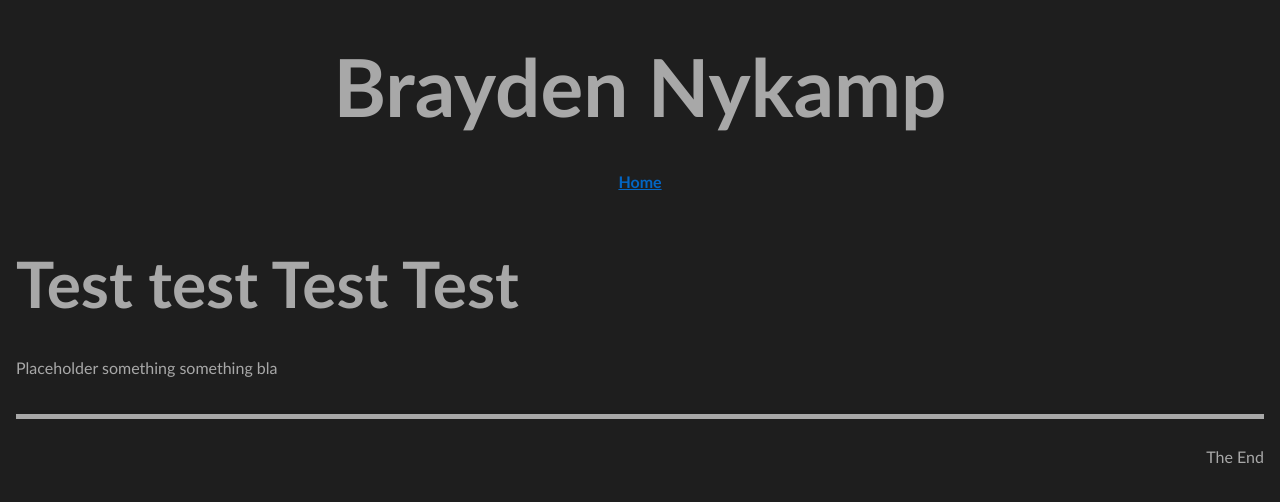
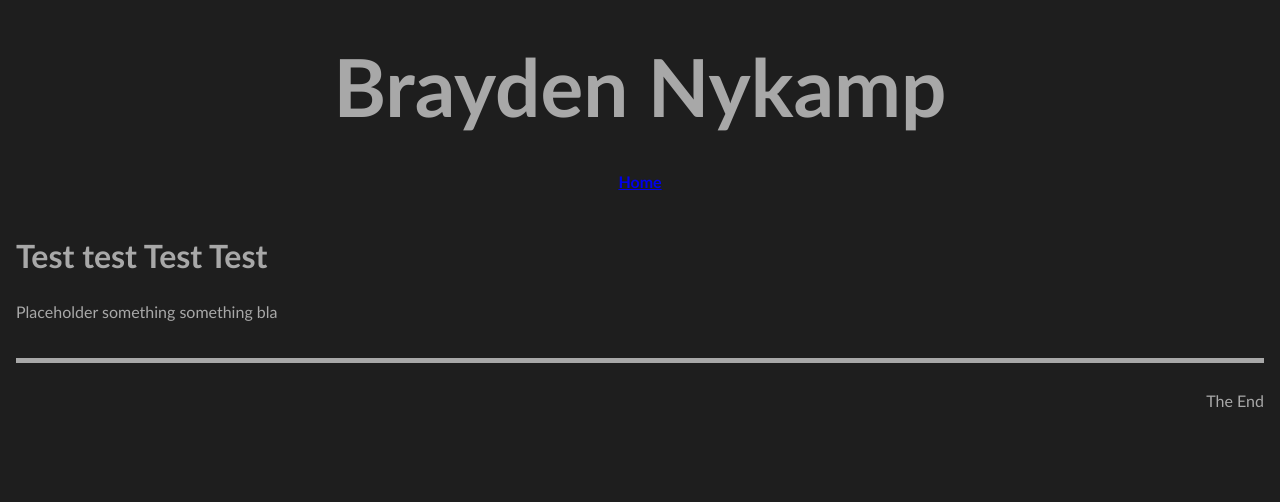
Before and after one commit to BraydenNykamp/BraydenNykamp.github.io, a plain HTML site: page index.html in a window 1280 px wide. Drawn offline with Linux system fonts and the light colour scheme.

Commit message:
Everything is awesome now

```diff
--- a/index.html
+++ b/index.html
@@ -4,7 +4,7 @@
 		<link rel="stylesheet" href="styles.css"/>
 		<meta charset = "UTF-8" />
 		<meta name="viewport" content="width=device-width,initial-scale=1">
-		<title>Brayden Nykamp</title>
+		<title>Planet Brayden</title>
 	</head>
 	<body>
 		<header>
--- a/styles.css
+++ b/styles.css
@@ -52,14 +52,14 @@ nav{
 }
 
 nav a{
-	color:#0366c5;
+	color:var(accent-blue);
 	margin:0 0.9rem;
 	font-weight:bold;
 }
 
 nav a:hover{
 	font-weight:750;
-	text-decoration: border-box;
+	text-decoration: overline;
 	color: var(--accent-teal);
 }
 
@@ -68,7 +68,7 @@ main{
 }
 
 main h2{
-	font-size:4rem;
+	font-size:2rem;
 	margin-bottom:0.9rem;
 }
 
```
